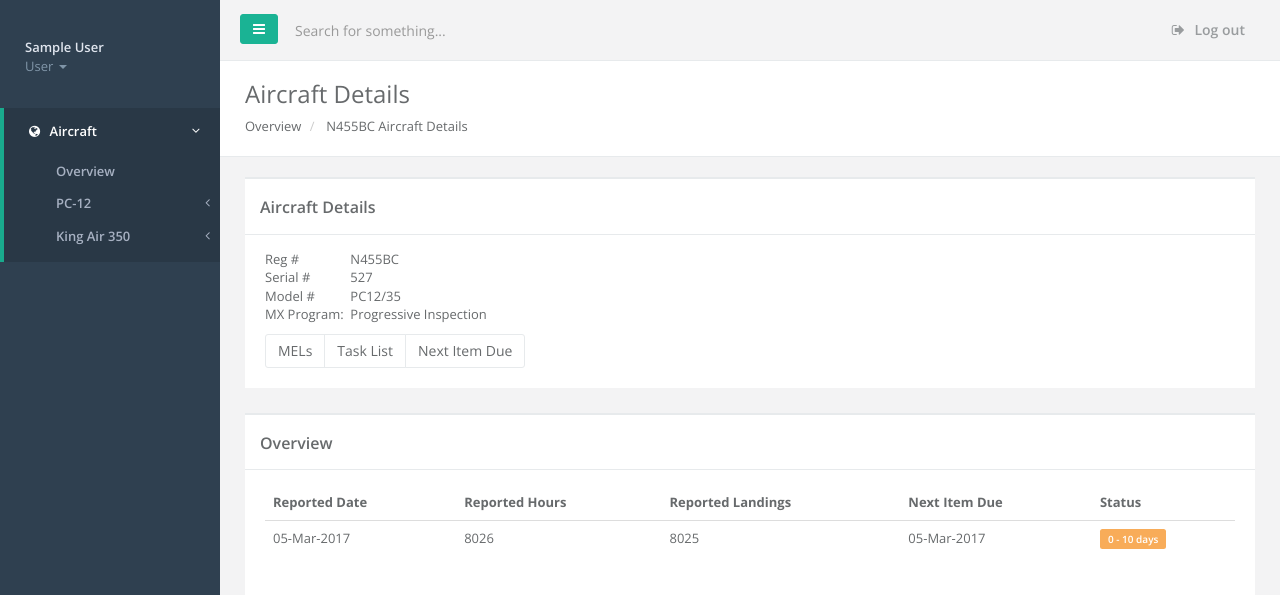
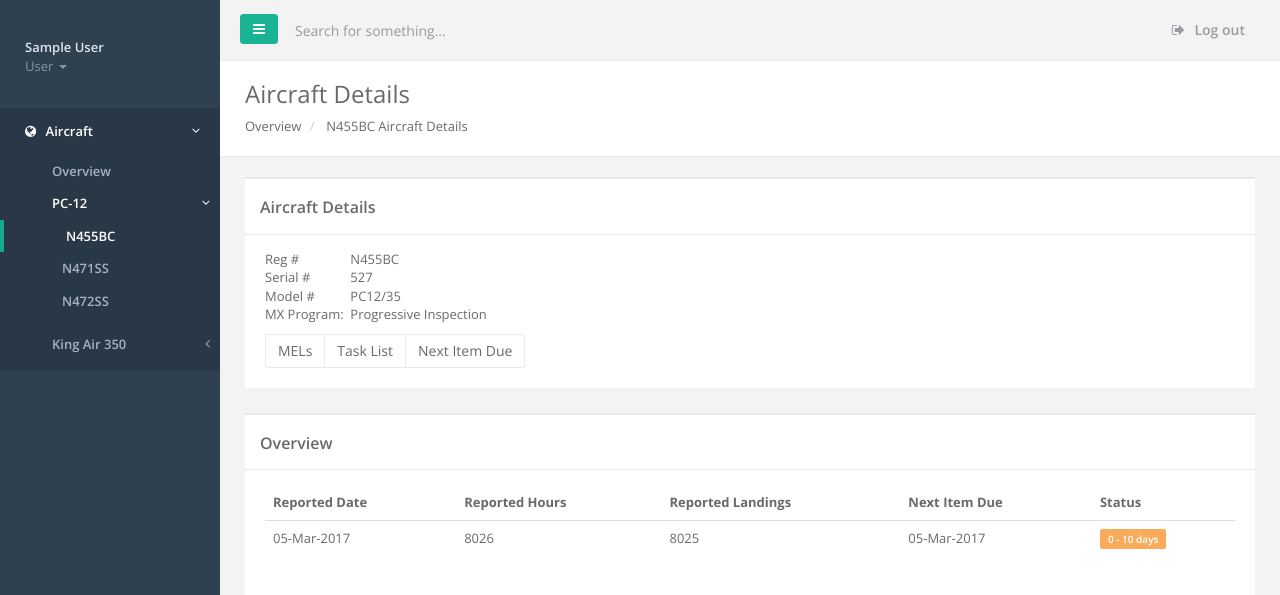
Before and after one commit to skyflyhighly/bootique-mx, a Django app: page /aircraft/N455BC in a window 1280 px wide. Shown: the top 595 px of the page. Run offline with Django 3.2, Linux system fonts and the light colour scheme; the visitor is signed in with stand-in values (Sample User, id 1); data comes from the database, SQL or seed files in the repository; style sheets or scripts are compiled from the project's sources; some libraries are stand-ins or nearby versions.

Commit message:
Nav menu active state done

```diff
--- a/home/aircraft_context.py
+++ b/home/aircraft_context.py
@@ -1,6 +1,9 @@
+from django.shortcuts import render, get_object_or_404
+
 from home.models import AircraftType, Aircraft
 
-def aircraft_in_types(context):
+
+def aircraft_in_types(context, reg = ''):
     aircraft_context_data = []
     aircraft_types = AircraftType.objects.all()
     for aircraft_type in aircraft_types:
@@ -12,6 +15,16 @@ def aircraft_in_types(context):
                 'aircraft': aircraft_in_type,
             })
 
-    return {
+    template_context = {
         'aircraft_data': aircraft_context_data,
     }
+
+    url_name = context.resolver_match.url_name
+
+    if url_name == 'aircraft_details':
+        reg = context.resolver_match.kwargs['reg']
+        aircraft = get_object_or_404(Aircraft.objects.select_related('type'), reg=reg)
+        template_context['current_aircraft_type'] = aircraft.type.type
+        template_context['current_aircraft_reg'] = reg
+
+    return template_context
--- a/home/views.py
+++ b/home/views.py
@@ -1,5 +1,6 @@
 from django.shortcuts import render, get_object_or_404
 from django.contrib.auth.decorators import login_required
+
 from home.models import Aircraft
 
 
--- a/mxtracking/templates/layout.html
+++ b/mxtracking/templates/layout.html
@@ -64,18 +64,22 @@
                             <img class="mini-nav-logo" src="{% static "img/gear.png" %}" />
                         </div>
                     </li>
-                    <li class="active">
+                    <li class="active" style="border: 0;">
                         <a href="#">
                             <i class="fa fa-globe"></i> <span class="nav-label">Aircraft</span> <span class="fa arrow"></span>
                         </a>
                         <ul class="nav nav-second-level collapse">
-                            <li><a href="{% url 'home:overview' %}">Overview</a></li>
+                            <li{% if '/' == request.path %} class="active" {% endif %}>
+                                <a href="{% url 'home:overview' %}">Overview</a>
+                            </li>
                             {% for aircraft_type in aircraft_data %}
-                                <li>
+                                <li class="{% if aircraft_type.type == current_aircraft_type %}active{% endif %}">
                                     <a href="javascript:;">{{ aircraft_type.type }} <span class="fa arrow"></span></a>
                                     <ul class="nav nav-third-level collapse">
                                         {% for aircraft in aircraft_type.aircraft %}
-                                            <li><a href="{% url 'home:aircraft_details' reg=aircraft.reg %}">{{ aircraft.reg }}</a></li>
+                                            <li class="{% if current_aircraft_reg == aircraft.reg %}active{% endif %}">
+                                                <a href="{% url 'home:aircraft_details' reg=aircraft.reg %}">{{ aircraft.reg }}</a>
+                                            </li>
                                         {% endfor %}
                                     </ul>
                                 </li>
```
